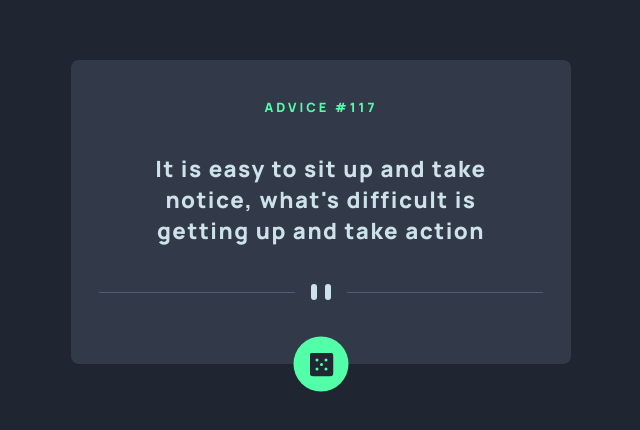
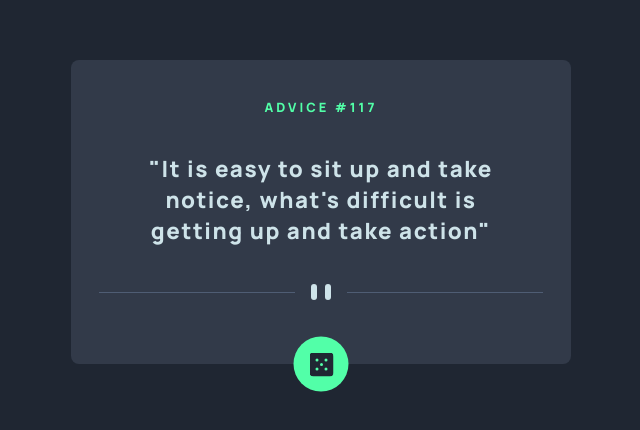
Before and after one commit to imohib168/advice-generator, a plain HTML site: page index.html in a window 1280 px wide. Shown: the part 188-618 px from the top of the page, without its empty margins (319-959 px from the left). Drawn offline with nearby package versions, Linux system fonts and the light colour scheme.

Commit message:
refactor code

```diff
--- a/index.html
+++ b/index.html
@@ -15,12 +15,12 @@
 </head>
 
 <body>
-    <div class="container">
-        <div class="advice-card">
-            <h6 class="advice-id">Advice #<span id="advice-no">117</span></h6>
+    <main class="container">
+        <article class="advice-card">
+            <h1 class="advice-id">Advice #<span id="advice-no">117</span></h6>
 
             <p class="advice">
-                <span id="advice-text">It is easy to sit up and take notice, what's difficult is getting up and take action</span>
+                <span id="advice-text">"It is easy to sit up and take notice, what's difficult is getting up and take action"</span>
             </p>
 
             <img class="mobile-divider" src="images/pattern-divider-mobile.svg" alt="patter-divider">
@@ -29,8 +29,8 @@
             <button class="advice-btn" id="btn">
                 <img src="images/icon-dice.svg" alt="dice-icon">
             </button>
-        </div>
-    </div>
+        </article>
+    </main>
     <script src="script.js"></script>
 </body>
 
```
